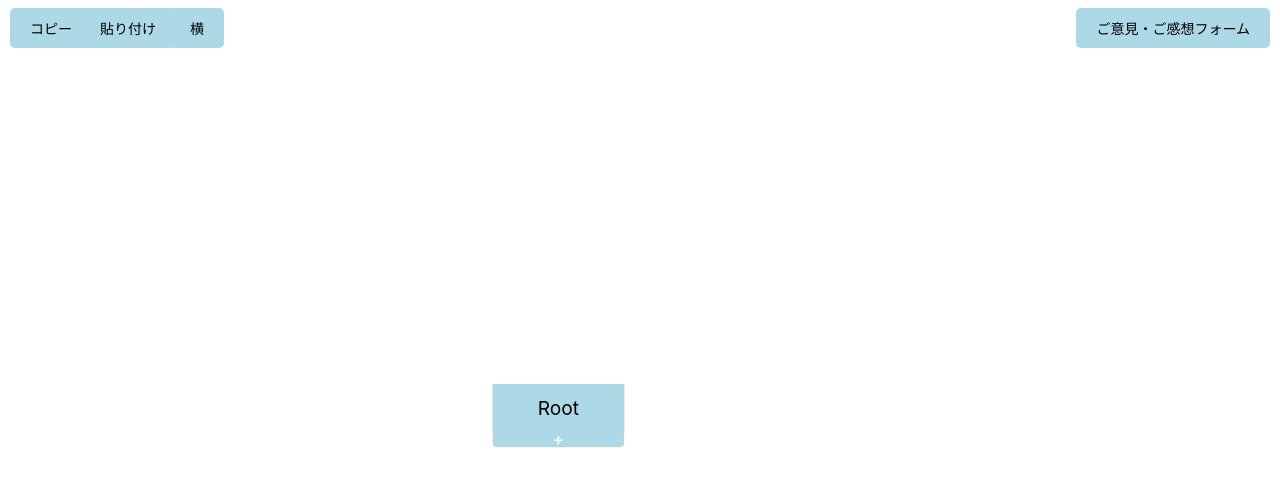
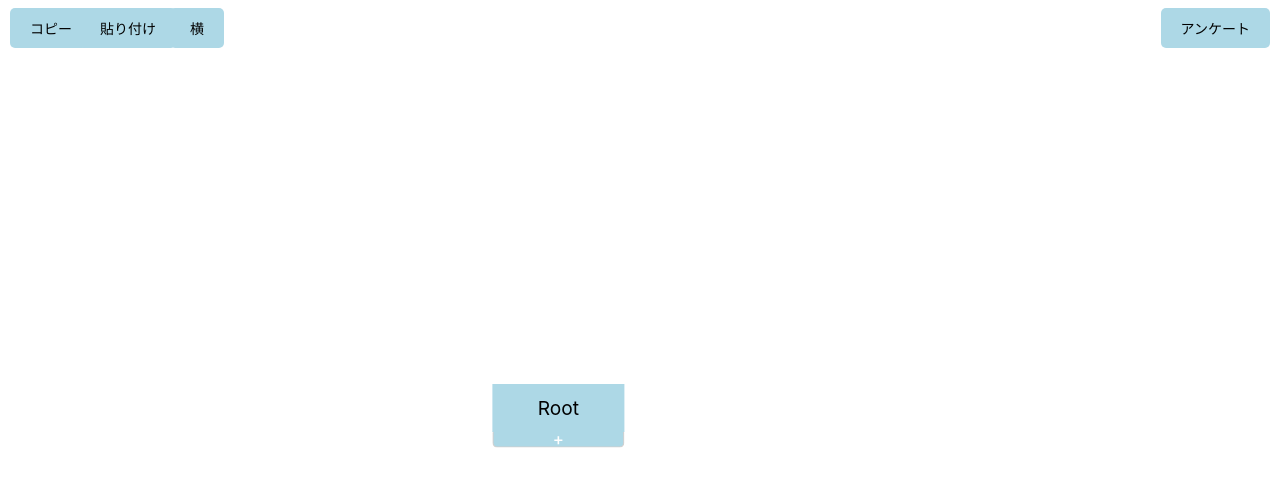
Before and after one commit to wada-retsu/logic-tree, a Vue app: page / in a window 1280 px wide. Shown: the top 486 px of the page. Built offline with nearby package versions, Linux system fonts and the light colour scheme.

Commit message:
アンケート」に変更

```diff
--- a/src/App.vue
+++ b/src/App.vue
@@ -155,7 +155,7 @@ const openForm = () => {
     <button
       @click="openForm"
       style="position: fixed; top: 8px; right: 10px; z-index: 1000;">
-      ご意見・ご感想フォーム
+      アンケート
     </button>
     <div
       :style="{
```
